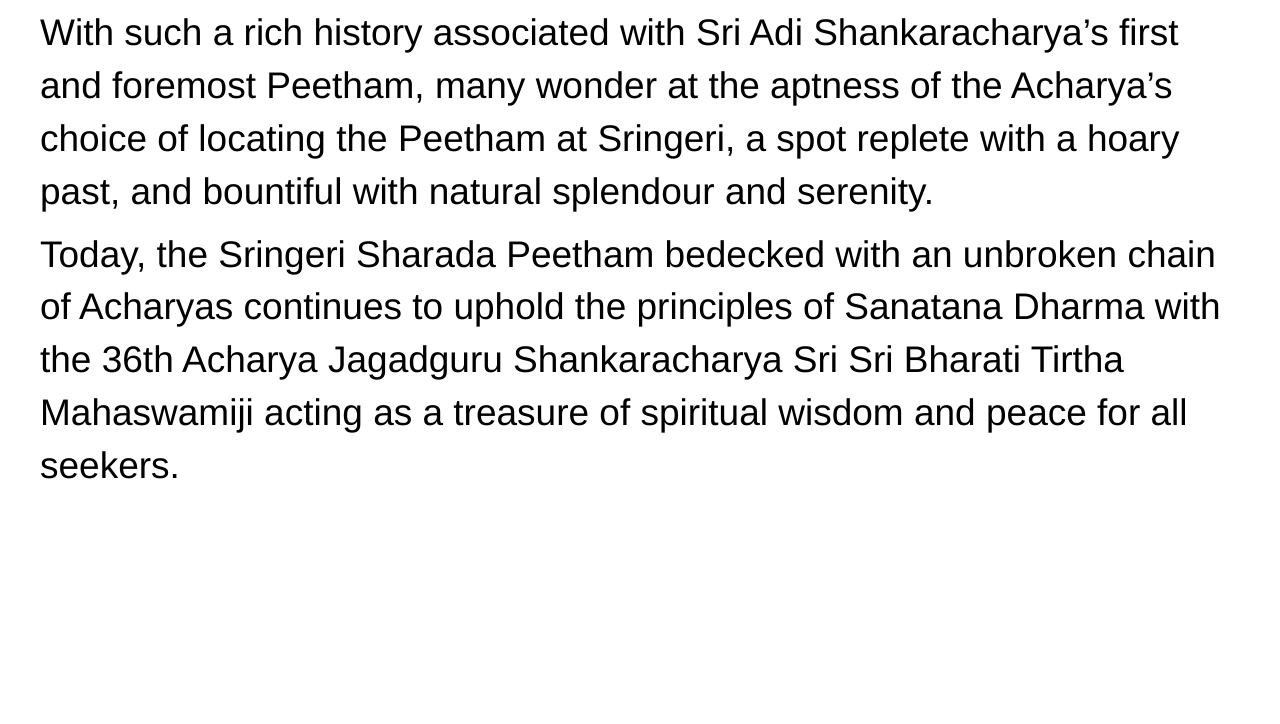
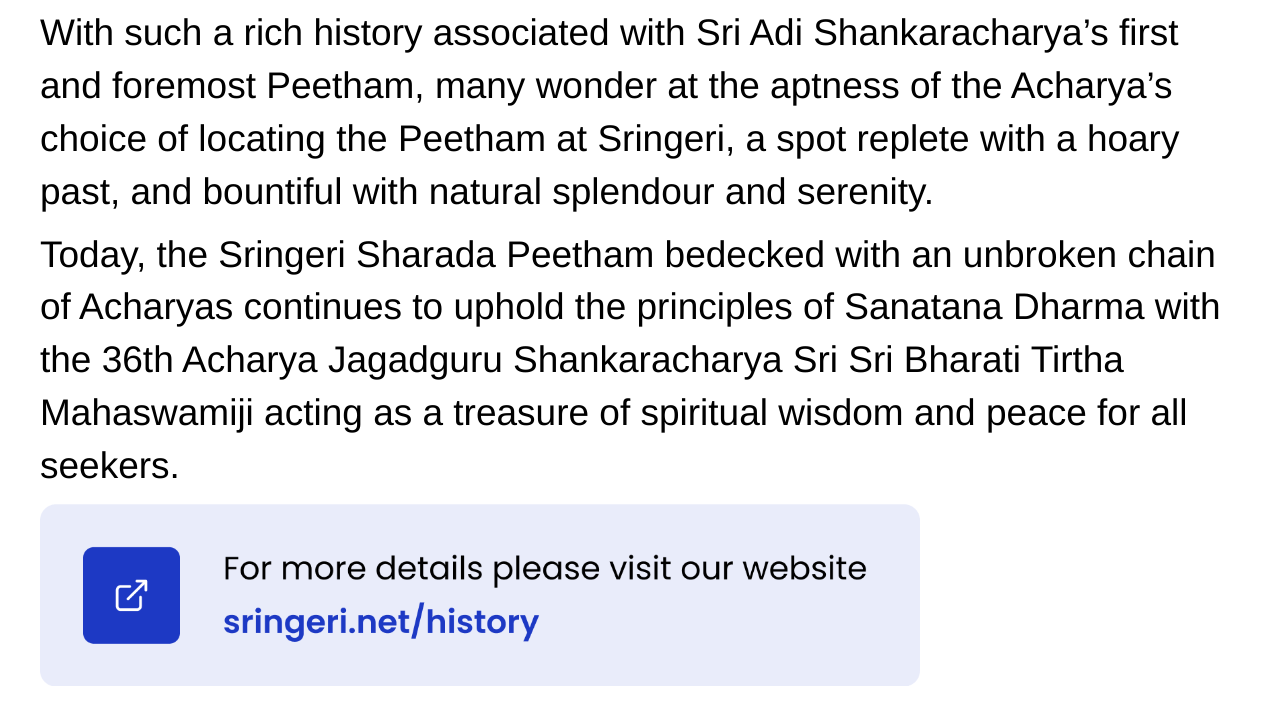
Before and after one commit to nikhilgharate/information.github.io, a plain HTML site: page index.html in a window 1280 px wide. Shown: the part 4323-5047 px from the top of the page. Before the commit the page ends 4876 px from the top, so only its background shows below. Drawn offline with nearby package versions, Linux system fonts and the light colour scheme.

Commit message:
Update index.html

```diff
--- a/index.html
+++ b/index.html
@@ -92,10 +92,10 @@
             <p  style="color:black;font-size:37px;">
                               Today, the Sringeri Sharada Peetham bedecked with an unbroken chain of Acharyas continues to uphold the principles of Sanatana Dharma with the 36th Acharya Jagadguru Shankaracharya Sri Sri Bharati Tirtha Mahaswamiji acting as a treasure of spiritual wisdom and peace for all seekers.</p>
 
-<!--             <a href="https://sringeri.net/history" target="_blank">
+          <a href="https://sringeri.net/history">
 
             <img src="https://raw.githubusercontent.com/nikhilgharate/information.github.io/main/assets/histrorycard.png" width="880">
-            </a> -->
+            </a>
  </div>
  </div>
       </body>
```
